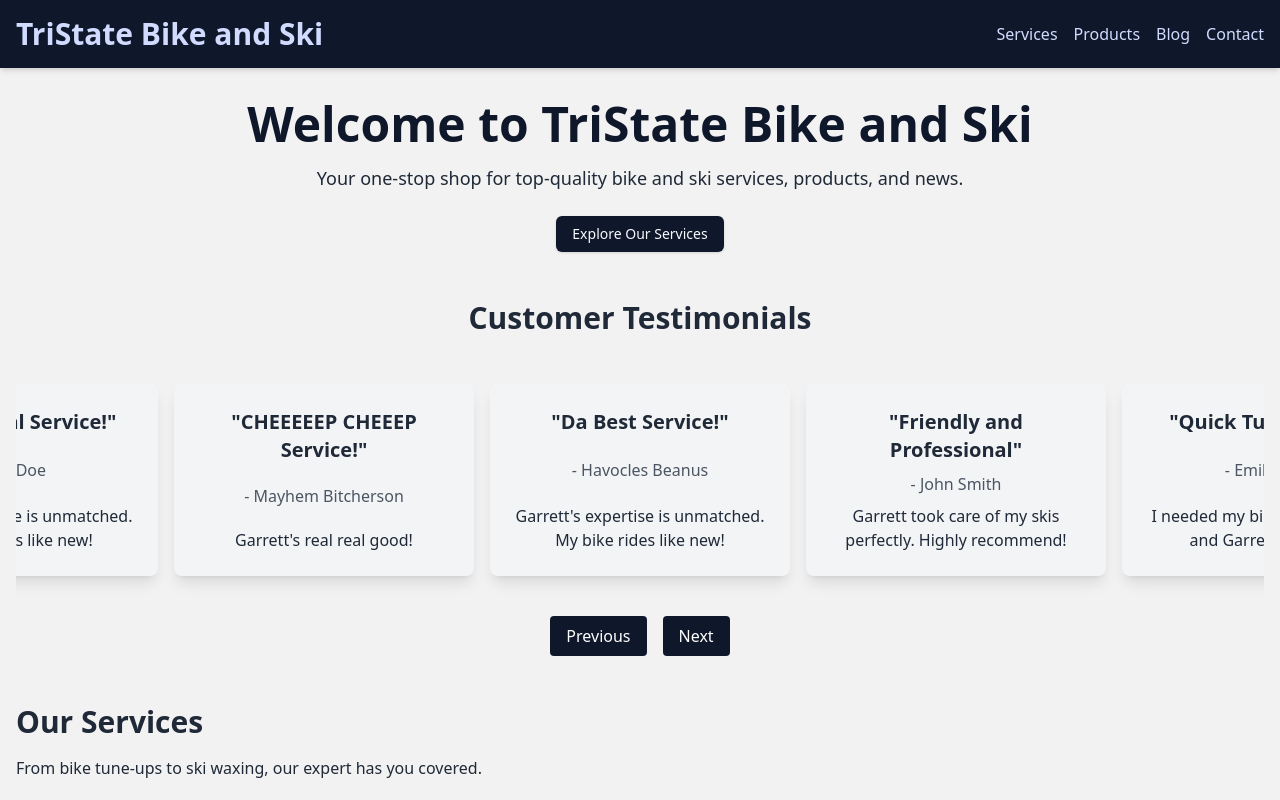
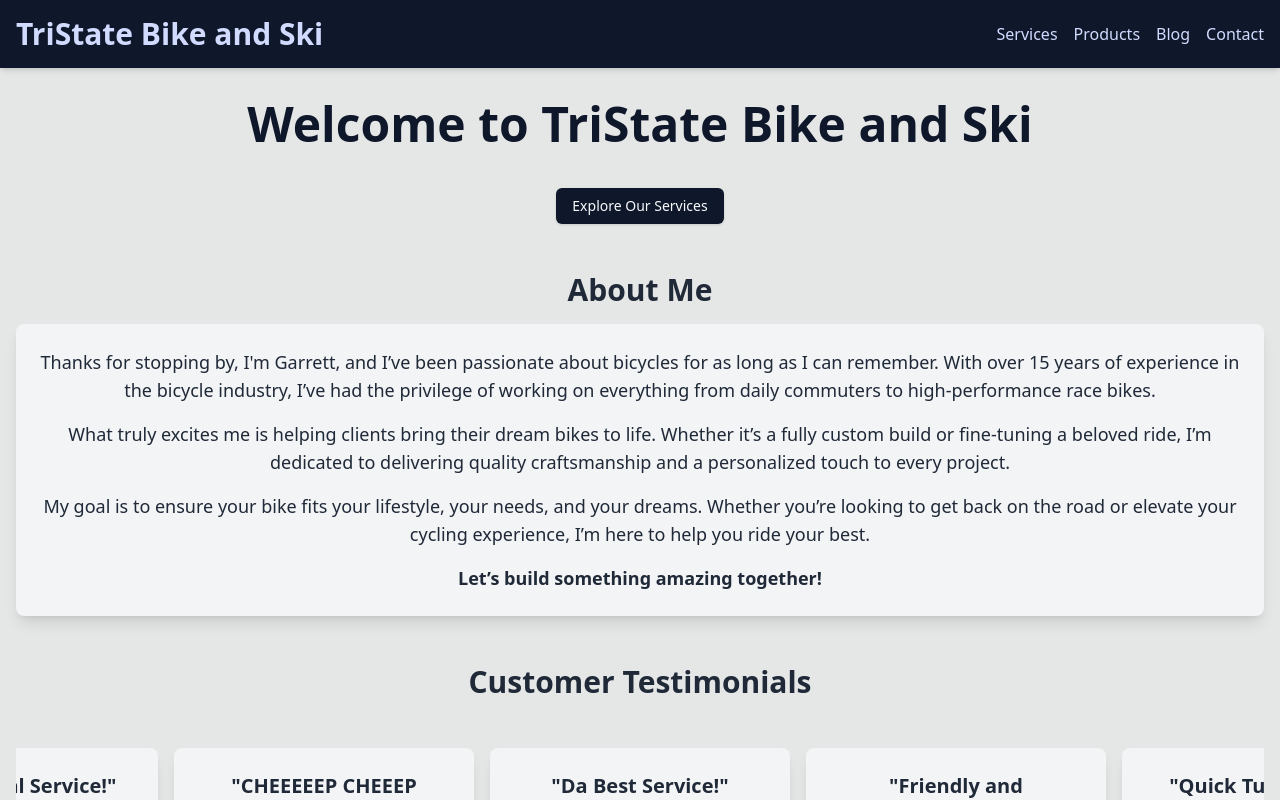
Before and after one commit to wingsforsophia/BikeSkiShop, a React (Create React App) app: page / in a window 1280 px wide. Shown: the top 800 px of the page. Built offline with nearby package versions, Linux system fonts and the light colour scheme.

Commit message:
adds about section

```diff
--- /dev/null
+++ b/src/components/About.tsx
@@ -0,0 +1,25 @@
+import React from "react";
+
+const About: React.FC = () => {
+  return (
+    <section id="about" className="mb-12">
+      <h2 className="text-3xl font-bold mb-4 text-center">About Me</h2>
+      <div className="bg-gray-100 p-6 rounded-lg shadow-lg text-center">
+        <p className="text-lg mb-4">
+          Thanks for stopping by, I'm Garrett, and I’ve been passionate about bicycles for as long as I can remember. With over 15 years of experience in the bicycle industry, I’ve had the privilege of working on everything from daily commuters to high-performance race bikes.
+        </p>
+        <p className="text-lg mb-4">
+          What truly excites me is helping clients bring their dream bikes to life. Whether it’s a fully custom build or fine-tuning a beloved ride, I’m dedicated to delivering quality craftsmanship and a personalized touch to every project.
+        </p>
+        <p className="text-lg mb-4">
+          My goal is to ensure your bike fits your lifestyle, your needs, and your dreams. Whether you’re looking to get back on the road or elevate your cycling experience, I’m here to help you ride your best.
+        </p>
+        <p className="text-lg font-bold">
+          Let’s build something amazing together!
+        </p>
+      </div>
+    </section>
+  );
+};
+
+export default About;
--- a/src/views/HomePage.tsx
+++ b/src/views/HomePage.tsx
@@ -1,18 +1,34 @@
-import React from "react";
+import React, { useEffect, useState } from "react";
 import useEmblaCarousel from "embla-carousel-react";
 import Header from "../components/Header";
 import Footer from "../components/Footer";
+import About from "../components/About";
 import { Button } from "../components/ui/button";
 
 const HomePage: React.FC = () => {
   const [emblaRef, emblaApi] = useEmblaCarousel({
-    align: "center", // Align items to the start
+    align: "center", // Align items to the center
     skipSnaps: false, // Ensure snaps happen as expected
     startIndex: 1, // Start with the second slide
   });
 
+  const [shouldReduceMotion, setShouldReduceMotion] = useState(false);
+
+  useEffect(() => {
+    // Check the prefers-reduced-motion setting
+    const mediaQuery = window.matchMedia("(prefers-reduced-motion: reduce)");
+    const updateMotionPreference = () => setShouldReduceMotion(mediaQuery.matches);
+
+    updateMotionPreference(); // Set initial value
+    mediaQuery.addEventListener("change", updateMotionPreference);
+
+    return () => {
+      mediaQuery.removeEventListener("change", updateMotionPreference);
+    };
+  }, []);
+
   return (
-    <div className="min-h-screen bg-base-200 text-base-content">
+    <div className="min-h-screen bg-base-300 text-base-content">
       <Header />
 
       <main className="container mx-auto px-4 py-8">
@@ -21,19 +37,18 @@ const HomePage: React.FC = () => {
             Welcome to TriState Bike and Ski
           </h1>
           <p className="text-lg">
-            Your one-stop shop for top-quality bike and ski services, products,
-            and news.
+            {/* Add a brief description here */}
           </p>
           <Button className="mt-6 btn-primary">Explore Our Services</Button>
         </section>
-
+        <About />
         <section className="mb-12">
           <h2 className="text-3xl font-bold mb-6 text-center">
             Customer Testimonials
           </h2>
           <div
             ref={emblaRef}
-            className="overflow-hidden py-6" // Add padding to the carousel container
+            className={`overflow-hidden py-6 transition-all ${shouldReduceMotion ? "duration-0" : "duration-300"}`}
           >
             <div className="flex space-x-4">
               {[
```
